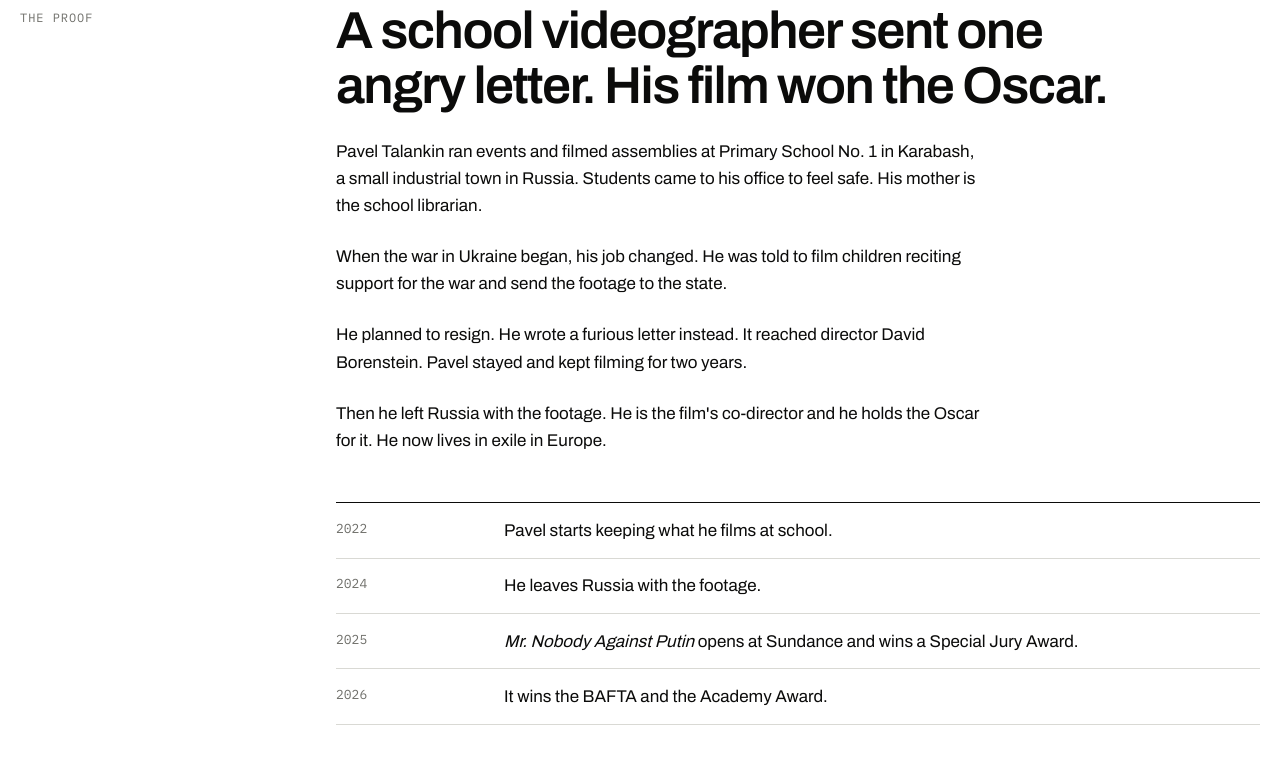
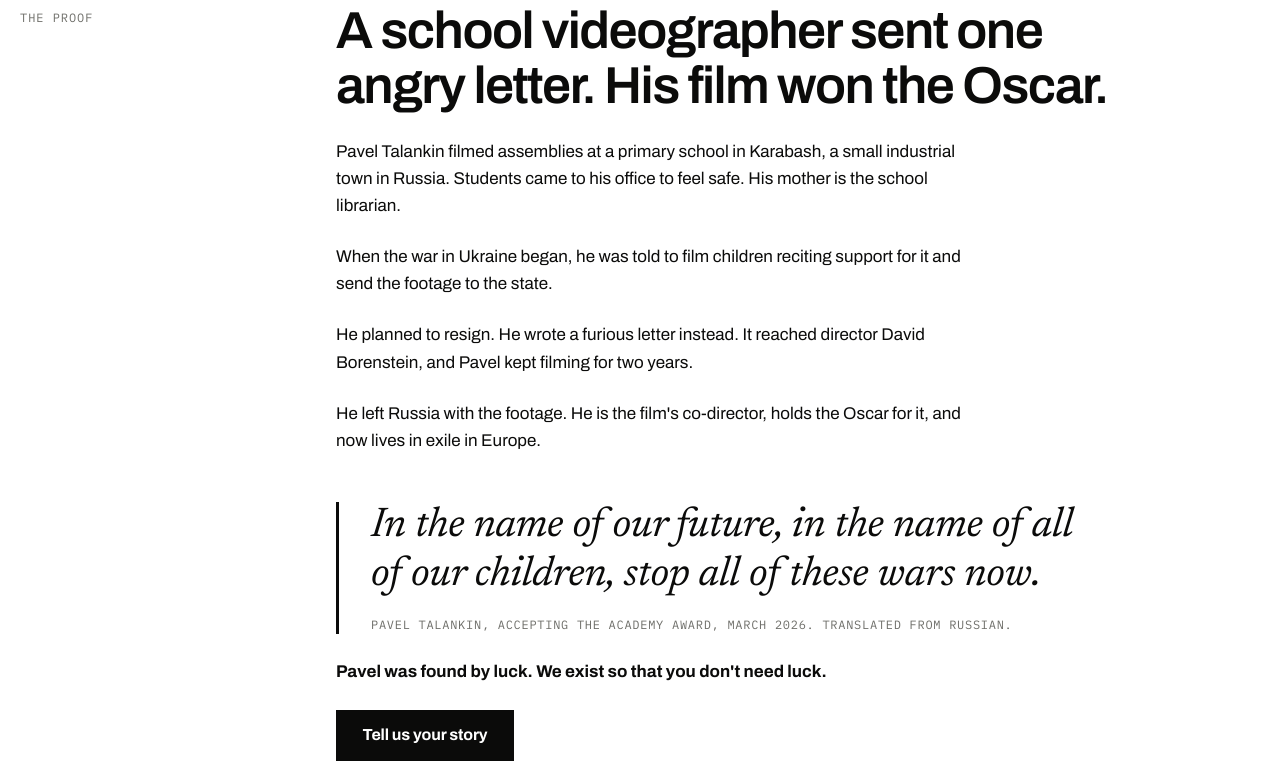
Before and after one commit to apsychas/nobody-international, a website: page site/index.html in a window 1280 px wide. Shown: the part 1110-1880 px from the top of the page. Drawn offline with Linux system fonts and the light colour scheme.

Commit message:
Public page: tighter copy, aligned with who we look for, sharing tags
Shorten Pavel's story and drop the timeline that repeated it, name
difficult or unprecedented times in the checklist, trim the community
section, and add title and description tags for shared links.

Co-Authored-By: Claude Fable 5.2 <noreply@anthropic.com>
Claude-Session: https://claude.ai/code/session_01GjxvwTSFBVtoKR1ExEKtTs

```diff
--- a/site/index.html
+++ b/site/index.html
@@ -1,4 +1,4 @@
-<!doctype html><html lang="en"><head><meta charset="utf-8"><meta name="viewport" content="width=device-width,initial-scale=1,viewport-fit=cover"><meta name="description" content="You have a story. We help you tell it. Mentors, a film team and a community, from the Oscar-winning director of Mr. Nobody Against Putin."><style>body{margin:0}img{max-width:100%}[hidden]{display:none!important}</style></head><body><title>Nobody International</title>
+<!doctype html><html lang="en"><head><meta charset="utf-8"><meta name="viewport" content="width=device-width,initial-scale=1,viewport-fit=cover"><meta name="description" content="You have a story. We help you tell it. Mentors, a film team and a community, from the Oscar-winning director of Mr. Nobody Against Putin."><meta property="og:type" content="website"><meta property="og:title" content="Nobody International"><meta property="og:description" content="You have a story. We help you tell it. From the team behind the Oscar-winning Mr. Nobody Against Putin."><meta property="og:url" content="https://nobody-international.vercel.app/"><meta name="twitter:card" content="summary"><style>body{margin:0}img{max-width:100%}[hidden]{display:none!important}</style></head><body><title>Nobody International</title>
 <meta name="claude:viewport-fit-sides" content="cover">
 <link rel="stylesheet" href="https://fonts.googleapis.com/css2?family=Archivo:wdth,wght@62..125,100..900&family=IBM+Plex+Mono&family=Newsreader:ital@1&display=swap">
 <style>
@@ -152,16 +152,10 @@ footer { padding-block: 2rem 3rem; display: flex; flex-wrap: wrap; justify-conte
     <p class="label">The proof</p>
     <div class="body">
       <h2>A school videographer sent one angry letter. His film won the Oscar.</h2>
-      <p>Pavel Talankin ran events and filmed assemblies at Primary School No. 1 in Karabash, a small industrial town in Russia. Students came to his office to feel safe. His mother is the school librarian.</p>
-      <p>When the war in Ukraine began, his job changed. He was told to film children reciting support for the war and send the footage to the state.</p>
-      <p>He planned to resign. He wrote a furious letter instead. It reached director David Borenstein. Pavel stayed and kept filming for two years.</p>
-      <p>Then he left Russia with the footage. He is the film's co-director and he holds the Oscar for it. He now lives in exile in Europe.</p>
-      <ol class="dates">
-        <li><time>2022</time><span>Pavel starts keeping what he films at school.</span></li>
-        <li><time>2024</time><span>He leaves Russia with the footage.</span></li>
-        <li><time>2025</time><span><i>Mr. Nobody Against Putin</i> opens at Sundance and wins a Special Jury Award.</span></li>
-        <li><time>2026</time><span>It wins the BAFTA and the Academy Award.</span></li>
-      </ol>
+      <p>Pavel Talankin filmed assemblies at a primary school in Karabash, a small industrial town in Russia. Students came to his office to feel safe. His mother is the school librarian.</p>
+      <p>When the war in Ukraine began, he was told to film children reciting support for it and send the footage to the state.</p>
+      <p>He planned to resign. He wrote a furious letter instead. It reached director David Borenstein, and Pavel kept filming for two years.</p>
+      <p>He left Russia with the footage. He is the film's co-director, holds the Oscar for it, and now lives in exile in Europe.</p>
       <figure class="said">
         <blockquote>In the name of our future, in the name of all of our children, stop all of these wars now.</blockquote>
         <figcaption>Pavel Talankin, accepting the Academy Award, March 2026. Translated from Russian.</figcaption>
@@ -179,7 +173,7 @@ footer { padding-block: 2rem 3rem; display: flex; flex-wrap: wrap; justify-conte
       <h2>Is this you?</h2>
       <ul class="signs">
         <li>You are inside a place cameras normally do not go.<small>A school, a hospital, a mine, a port, an army base, a town hall.</small></li>
-        <li>Something there is changing, and you see it.<small>It is happening now.</small></li>
+        <li>You are living through difficult or unprecedented times.<small>A war, a disaster, a crackdown, a closure, a change nobody around you has seen before.</small></li>
         <li>You want to tell the story yourself.<small>This matters most.</small></li>
         <li>You need no experience, no equipment and no English.<small>Some people already film, like Pavel did. Some have never held a camera.</small></li>
       </ul>
@@ -208,7 +202,7 @@ footer { padding-block: 2rem 3rem; display: flex; flex-wrap: wrap; justify-conte
     <p class="label">The community</p>
     <div class="body">
       <h2>You are not the only one.</h2>
-      <p>You will meet people doing the same thing in other countries: a teacher, a nurse, a dock worker. They understand you without a long explanation. They watch your footage and tell you what they see.</p>
+      <p>You will meet people like you in other countries: a teacher, a nurse, a dock worker. They understand without a long explanation.</p>
       <p class="voice">One story can be ignored. A hundred cannot.</p>
       <p>Are you a filmmaker, funder, festival or translator? Write to us too.</p>
     </div>
```
Also changed, not shown: site/nobody-international.html (+6 -12 lines).
